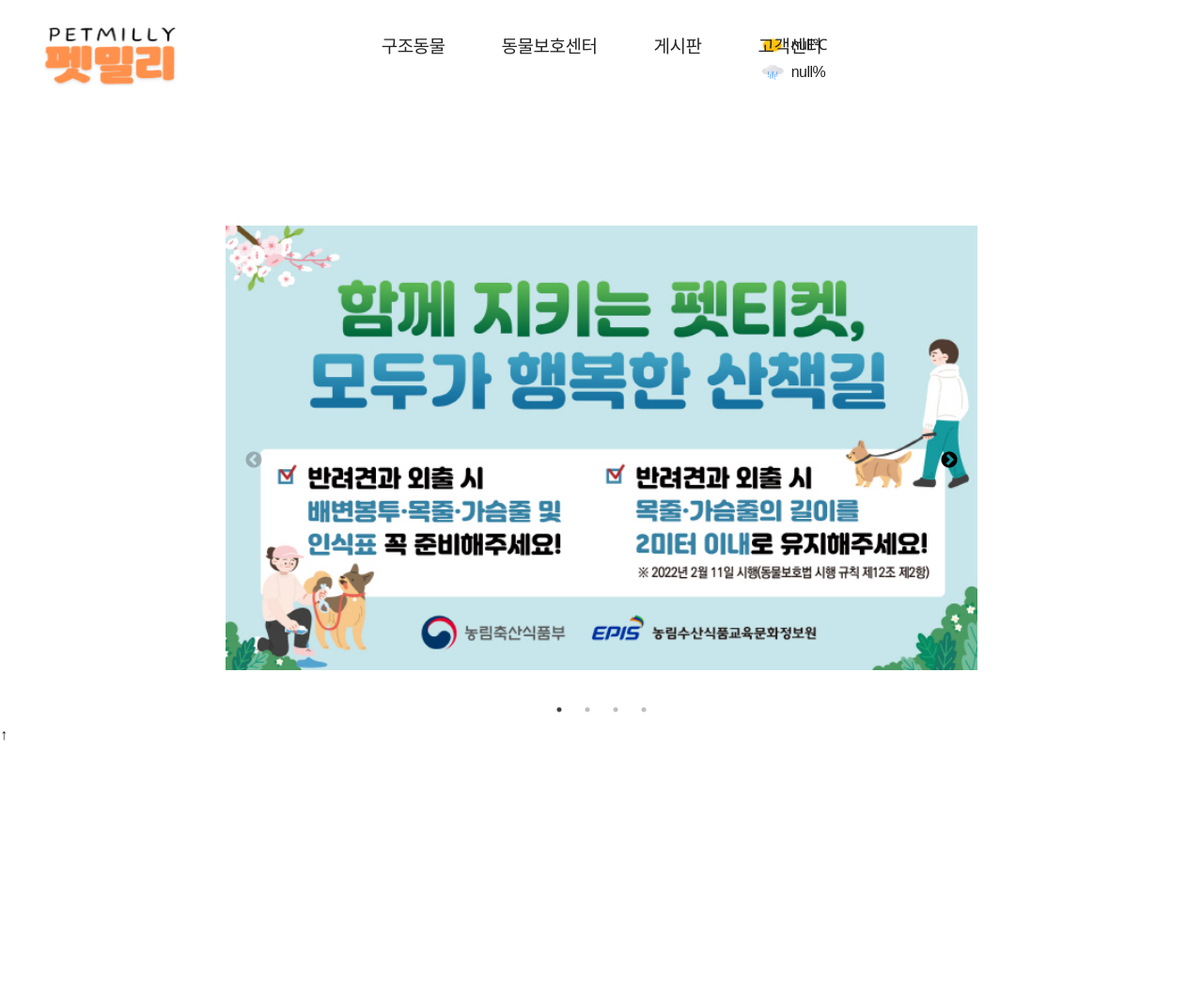
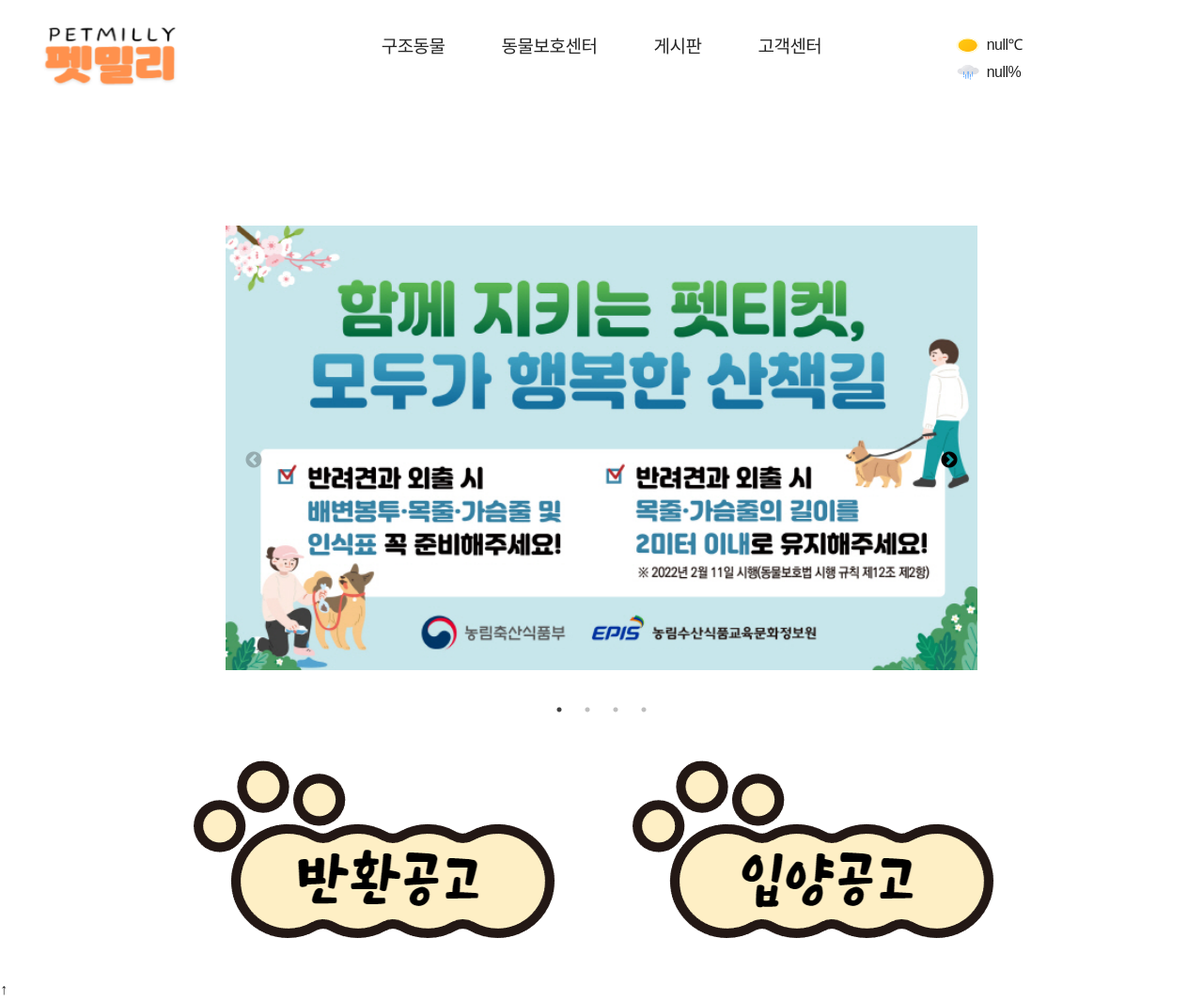
Before and after one commit to SeongukCho/AnimalPRJ, a Spring app: page /main in a window 1280 px wide. Shown: the whole page at 94% size. Before the commit the page ends 788 px from the top, so only its background shows below. Run offline with Thymeleaf, Linux system fonts and the light colour scheme; the template is opened without the code that fills it, so the values that code supplies are empty; some libraries are stand-ins or nearby versions.

Commit message:
좋아요 이미지 교체 & 메인 이미지

```diff
--- a/src/main/resources/templates/main.html
+++ b/src/main/resources/templates/main.html
@@ -84,6 +84,25 @@
             right: 20px !important;
             z-index: 9;
         }
+
+        .img-container {
+            display: flex;
+            justify-content: center;
+            margin-top: 50px;
+        }
+        .image-container a {
+            margin: 0 20px;
+        }
+        .image-container img {
+            width: 300px;
+            height: auto;
+            cursor: pointer;
+            border: 2px solid #ddd;
+            border-radius: 10px;
+        }
+        .image-container img:hover {
+            border-color: #999;
+        }
     </style>
 </head>
 
@@ -125,7 +144,7 @@
                 </ul>
             </nav>
             <!--날씨 api-->
-            <div class="topGlob" style="right: 400px; position: fixed">
+            <div class="topGlob" style="right: 15%; position: fixed">
                 <div id="weatherInfo">
                     <div style="display: flex; align-items: center; margin-bottom: 5px;">
                         <img id="taImg" src="/img/temp.png" style="width: 30px; height: 20px; margin-right: 5px;" alt="ta" />
@@ -217,6 +236,15 @@
     </div>
     <!--post slider-->
 
+    <div class="img-container">
+        <a href="/animal/protectAnimal">
+            <img src="/img/protectAnimal.png" alt="입양공고">
+        </a>
+        <a href="/animal/noticeAnimal">
+            <img src="/img/noticeAnimal.png" alt="반환공고">
+        </a>
+    </div>
+
 </div>
 <!--Scroll to top-->
 <a href="#" id="back-to-top" title="Back to top">&uarr;</a>
```
Also changed, not shown: src/main/resources/static/img/like.png, src/main/resources/static/img/noticeAnimal.png (added), src/main/resources/static/img/protectAnimal.png (added), src/main/resources/static/img/unlike.png.
